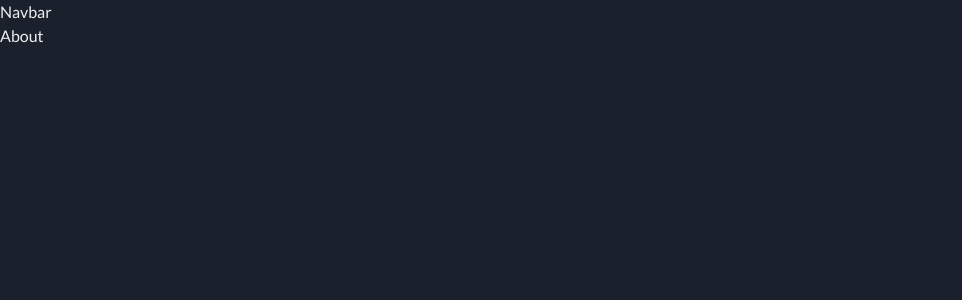
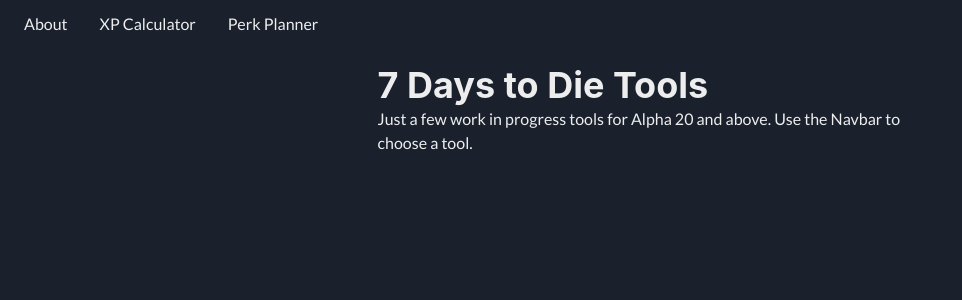
Before and after one commit to Sonata26/7dtd-tools, a React (Create React App) app: page / in a window 1280 px wide. Shown: the top 300 px of the page, without its empty margins (0-962 px from the left). Built offline with nearby package versions, Linux system fonts and the light colour scheme.

Commit message:
Add About & Navbar

```diff
--- a/src/components/Navbar/Navbar.jsx
+++ b/src/components/Navbar/Navbar.jsx
@@ -1,5 +1,68 @@
 import React from "react";
+import { Link as ReLink } from "react-router-dom";
+import {
+  Link,
+  Box,
+  Flex,
+  Menu,
+  Button,
+  MenuButton,
+  MenuList,
+  MenuItem,
+  HStack,
+  useColorModeValue,
+} from "@chakra-ui/react";
 
 export default function Navbar() {
-  return <div>Navbar</div>;
+  return (
+    <>
+      <Box px={4}>
+        <Flex h={16} alignItems={"center"}>
+          <Box pb={4}>
+            <HStack spacing={4}>
+              <Link
+                px={2}
+                py={1}
+                rounded={"md"}
+                _hover={{
+                  textDecoration: "none",
+                  bg: useColorModeValue("gray.200", "gray.700"),
+                }}
+                as={ReLink}
+                to={"/about"}
+              >
+                About
+              </Link>
+              <Link
+                px={2}
+                py={1}
+                rounded={"md"}
+                _hover={{
+                  textDecoration: "none",
+                  bg: useColorModeValue("gray.200", "gray.700"),
+                }}
+                as={ReLink}
+                to={"/xp"}
+              >
+                XP Calculator
+              </Link>
+              <Link
+                px={2}
+                py={1}
+                rounded={"md"}
+                _hover={{
+                  textDecoration: "none",
+                  bg: useColorModeValue("gray.200", "gray.700"),
+                }}
+                as={ReLink}
+                to={"/perks"}
+              >
+                Perk Planner
+              </Link>
+            </HStack>
+          </Box>
+        </Flex>
+      </Box>
+    </>
+  );
 }
--- a/src/views/About.jsx
+++ b/src/views/About.jsx
@@ -1,5 +1,14 @@
 import React from "react";
+import { Container, Text, Heading } from "@chakra-ui/react";
 
 export default function About() {
-  return <div>About</div>;
+  return (
+    <Container>
+      <Heading>7 Days to Die Tools</Heading>
+      <Text>
+        Just a few work in progress tools for Alpha 20 and above. Use the Navbar
+        to choose a tool.
+      </Text>
+    </Container>
+  );
 }
--- a/src/views/Router.jsx
+++ b/src/views/Router.jsx
@@ -14,6 +14,7 @@
           <Route index element={<About />} />
           <Route path="xp" element={<XPCalculator />} />
           <Route path="perks" element={<PerkPlanner />} />
+          <Route path="*" element={<About />} />
         </Route>
       </Routes>
     </BrowserRouter>
```
